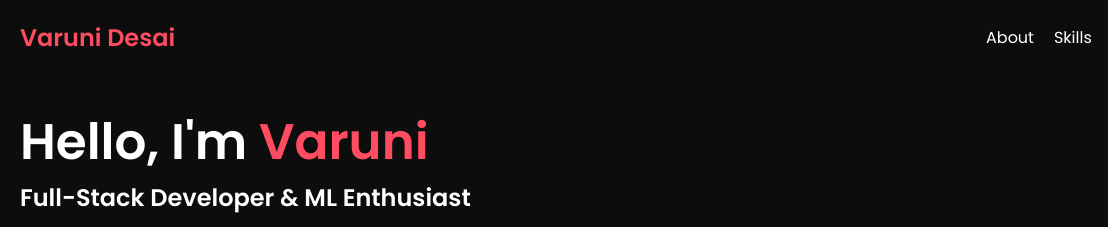
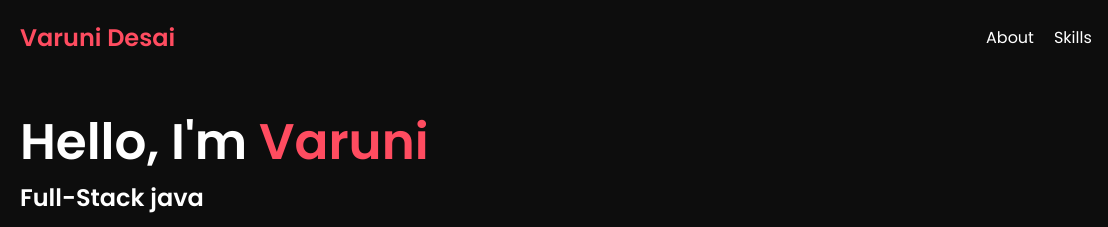
Before and after one commit to VaruniDesai/Portfolio, a plain HTML site: page index.html in a window 1280 px wide. Shown: the top 227 px of the page, 0-1108 px from the left. Drawn offline with Linux system fonts and the light colour scheme.

Commit message:
Update index.html

```diff
--- a/index.html
+++ b/index.html
@@ -22,7 +22,7 @@
         <div class="header-content">
             <div class="text">
                 <h1>Hello, I'm <span>Varuni</span></h1>
-                <h2>Full-Stack Developer & ML Enthusiast</h2>
+                <h2>Full-Stack java</h2>
                 <a href="#projects" class="btn">View Projects</a>
                 <a href="autoCV(1).pdf" class="btn-outline">Download Resume</a>
             </div>
```
